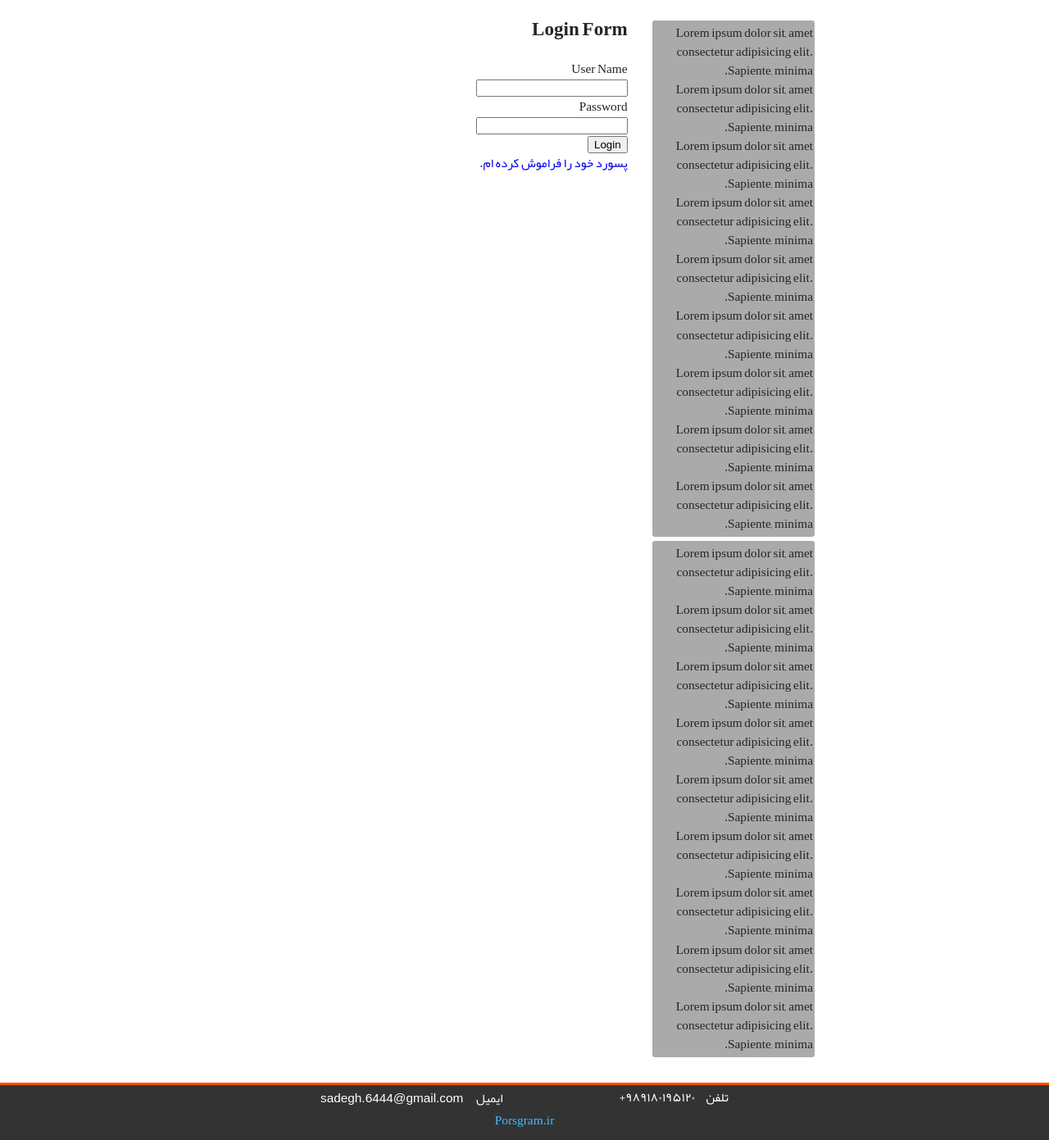
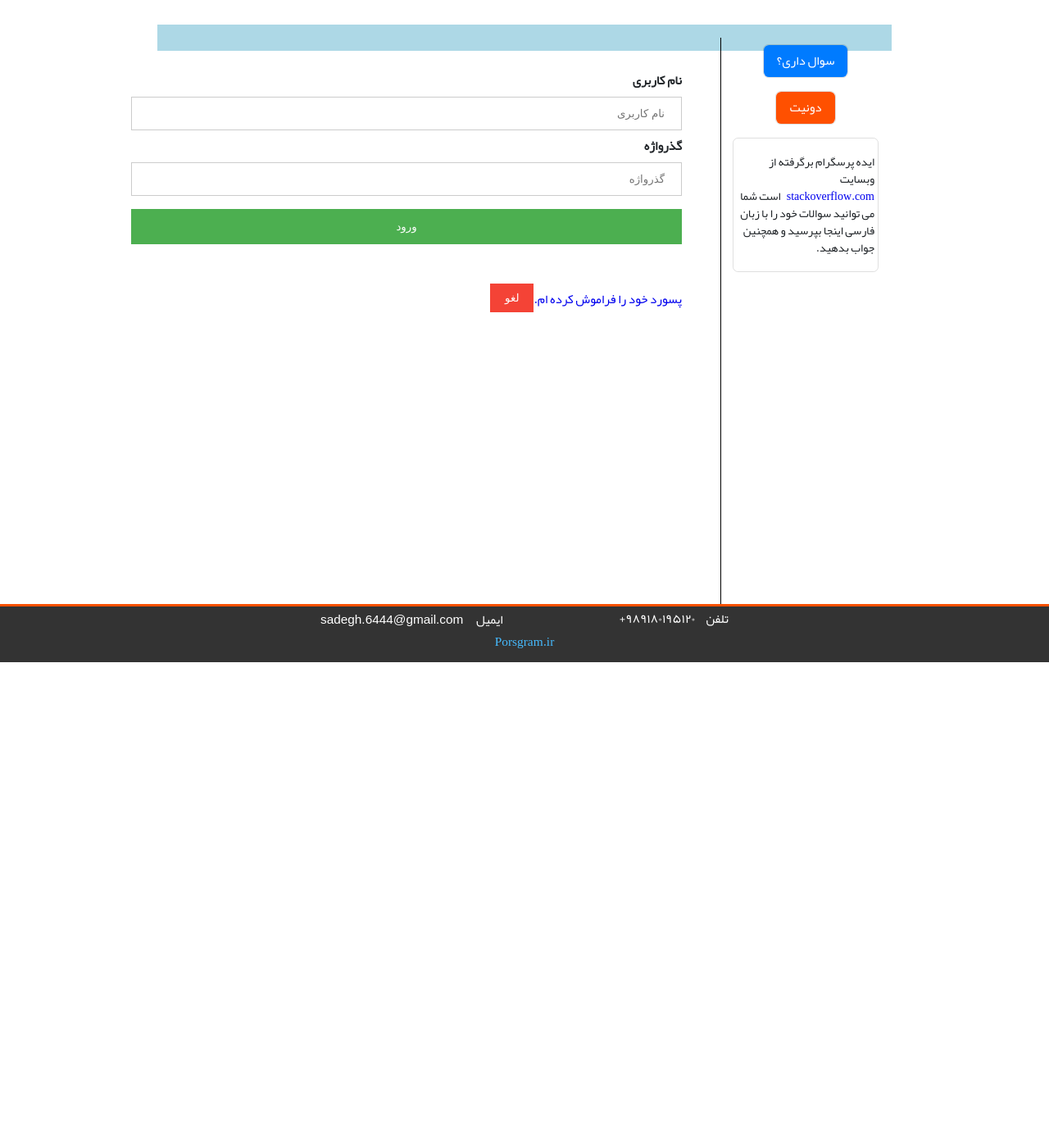
Before and after one commit to feegaa/porsgram, a Django app: page /user/login/ in a window 1280 px wide. Shown: the part 69-1460 px from the top of the page at 82% size. After the commit the page ends 877 px from the top, so only its background shows below. Run offline with Django 3.2, Linux system fonts and the light colour scheme; the visitor is signed in with stand-in values (Sample User, id 1); some libraries are stand-ins or nearby versions.

Commit message:
template improved, just a little bit

```diff
--- a/porsgram/path.py
+++ b/porsgram/path.py
@@ -9,7 +9,7 @@ EMAIL = TEMPLATES_DIR + '/email/'
 EMAIL_RESET_PASSWORD_TEMPLATE = USER + '/resetPasswordTemplate.html'
 USER_CONFIRM_EMAIL_TEMPLATE   = USER + 'confirmEmailTemplate.html'
 
-USER_GET_EMAIL_RESET_PASSWORD = USER + 'dashboard.html'
+USER_GET_EMAIL_RESET_PASSWORD = USER + 'getEmailResetPassword.html'
 USER_DASHBOARD                = USER + 'dashboard.html'
 USER_LOGIN                    = USER + 'login.html'
 USER_LOGOUT                   = USER + 'logout.html'
--- a/templates/bar/navbar.html
+++ b/templates/bar/navbar.html
@@ -2,12 +2,12 @@
 <div class="navbar">
 
   <div class="inner">
-    <a href="{% url 'QA:question_create' %}">
+    <a href="{% url 'QA:questions' %}">
 
       <img width="30px" height="30px"
           src="{{ MEDIA_URL }}/images/logo.png"
           alt="porsgram"
-          title="سواد داری؟"></a>
+          title="پرسگرام"></a>
 
     <a href="{% url 'QA:questions' %}">سوالها</a>
     <a href="{% url 'user:users' %}">اعضا</a>
--- a/templates/qa/editAnswer.html
+++ b/templates/qa/editAnswer.html
@@ -1,4 +1,9 @@
 {% extends 'template.html' %}
+
+{% block styles %}
+  {% load static %}
+  <link href="{% static 'style/question.css' %}" rel="stylesheet" >
+{% endblock styles %}
 
 
 {% block content %}
--- a/templates/static/style/bar.css
+++ b/templates/static/style/bar.css
@@ -92,9 +92,9 @@
 	display: none;
 	position: absolute;
 	background-color: #333;
-	border-right: 4px solid #ff5000;
-	border-bottom: 4px solid #ff5000;
-	border-left: 4px solid #ff5000;
+	border-right: 1px solid #ff5000;
+	border-bottom: 1px solid #ff5000;
+	border-left: 1px solid #ff5000;
 	min-width: 160px;
 	box-shadow: 0px 8px 16px 0px rgba(0,0,0,0.2);
 	z-index: 1000;
--- a/templates/static/style/custom.css
+++ b/templates/static/style/custom.css
@@ -87,36 +87,89 @@ a:hover {
 
 /* Container */
 
-.container {
-  display: flex;
-  flex-direction: row;
+.wrapper {
+  display: block;
   position: relative;
-  width: 80%;
+  width: 70%;
   margin: 30px auto;
-
+  background-color: lightblue;
 }
 
-.container .right {
+.wrapper .container {
   display: flexbox;
-  flex-direction: column;
-  float: right;
-  width: 30%;
-  margin: 20px;
+  flex-direction: row;
+  width: 100%;
 }
 
-.container .center {
-  display: block;
-  float: left;
-  width: 70%;
+.wrapper .container .right {
+  display: auto;
+  position: fixed;
+  width: 15%;
+  max-width: 20%;
+  border-left: 1px solid black;
+  height: 100%;
 }
 
-.container .right .card {
-  margin: 5px 10px;
-  padding: 4px 2px;
-  background-color: #aaa;
+.wrapper .container .right .rect {
+  display: flex;
+  flex-direction: column;
+  margin-left: 14px;
+}
+
+.wrapper .container .right .rect .card {
+  background-color: inherit;
+  margin: 8px auto;
+}
+
+.wrapper .container .right .rect .card .article {
+  font-size: 14px;
+  background-color: inherit;
+  border: none;
+  padding: 4px 4px 4px 0;
+}
+
+
+.wrapper .container .right .rect .card .cqbtn {
+  background-color: var(--primary);
+  width: max-content;
+  padding: 8px 16px;
   border: 0;
-  border-radius: 0.25rem;
+  border-radius: 0.5rem;
 }
+
+
+
+.wrapper .container .right .rect .card .donate {
+  background-color: #ff5000;
+  width: max-content;
+  padding: 8px 16px;
+  border: 0;
+  border-radius: 0.5rem;
+}
+
+
+.wrapper .container .right .rect .card .cqbtn > a {
+  list-style-type: none;
+  text-decoration-style: none;
+  color: white;
+}
+
+.wrapper .container .right .rect .card .donate > a {
+  list-style-type: none;
+  text-decoration-style: none;
+  color: white;
+}
+
+.wrapper .container .center {
+  display: block;
+  position: relative;
+  float: left;
+  width: inherit;
+  width: 75%;
+  max-width: 75%;
+  margin: 25px auto;
+}
+
 
 
 @media only screen and (max-width: 1080px){
@@ -368,39 +430,6 @@ code {
 
 /* Card */
 
-
-/* Wrapper Grid Display */
-
-.wrapper {
-  display: grid;
-  grid-template-columns: 10% 80%;
-  direction: rtl;
-  text-align: right;
-  width: inherit;
-}
-
-.wrapper .column {
-  display: grid;
-  align-items: center;
-  grid-template-rows: 90% 10%;
-  margin: 0 auto;
-}
-
-.wrapper .a {
-  text-align: center;
-}
-
-.wrapper > div {
-  background-color: inherit;
-  padding: 1em;
-  margin: 0 10px;
-}
-
-.wrapper > div:nth-last-child(odd) {
-  background-color: inherit;
-}
-
-/* Wrapper */
 
 
 
--- /dev/null
+++ b/templates/static/style/login.css
@@ -0,0 +1,59 @@
+
+input[type=text], input[type=password] {
+    width: 100%;
+    padding: 12px 20px;
+    margin: 8px 0;
+    display: inline-block;
+    border: 1px solid #ccc;
+    box-sizing: border-box;
+  }
+
+  button {
+    background-color: #4CAF50;
+    color: white;
+    padding: 14px 20px;
+    margin: 8px 0;
+    border: none;
+    cursor: pointer;
+    width: 100%;
+  }
+
+  button:hover {
+    opacity: 0.8;
+  }
+
+  .cancelbtn {
+    width: auto;
+    padding: 10px 18px;
+    background-color: #f44336;
+  }
+
+  .imgcontainer {
+    text-align: center;
+    margin: 24px 0 12px 0;
+  }
+
+  img.avatar {
+    width: 40%;
+    border-radius: 50%;
+  }
+
+  .container {
+    padding: 16px;
+  }
+
+  span.psw {
+    float: right;
+    padding-top: 16px;
+  }
+
+  /* Change styles for span and cancel button on extra small screens */
+  @media screen and (max-width: 300px) {
+    span.psw {
+       display: block;
+       float: none;
+    }
+    .cancelbtn {
+       width: 100%;
+    }
+  }
--- a/templates/static/style/question.css
+++ b/templates/static/style/question.css
@@ -1,19 +1,3 @@
-
-
-.wrapper {
-    display: grid;
-    grid-template-columns: 70% 30%;
-}
-
-
-.wrapper > div {
-    background-color: gray;
-    padding: 1em;
-}
-
-.wrapper > div:nth-last-child(odd) {
-    background-color: #ccc;
-}
 
 
 .anchor {
--- a/templates/static/style/questions.css
+++ b/templates/static/style/questions.css
@@ -1,41 +1,9 @@
-.container {
-    width: 60%;
-    margin: 0 auto;
-}
 
 
-.wrapper {
-    display: grid;
-    grid-template-columns: 70% 30%;
-}
 
 
-.wrapper > div {
-    background-color: gray;
-    padding: 1em;
-}
-
-.wrapper > div:nth-last-child(odd) {
-    background-color: #ccc;
-}
-
-
-/* .box {
-    display: flex;
-    min-height: 1rem;
-    border: 1px #666 solid;
-    border-radius: 10px;
-    background-color: #aaa;
-    padding: 4px 8px;
-    margin: 1rem auto;
-    direction: rtl;
-    text-align: right;
-    overflow: hidden;
-
-} */
-
 .box {
-  position: relative;
+  position: static;
   display: -ms-flexbox;
   display: flex;
   -ms-flex-direction: row;
@@ -46,12 +14,14 @@
   background-color: inherit;
   background-clip: border-box;
   border-bottom: 1px solid rgba(0, 0, 0, 0.5);
-  border-top: 1px solid rgba(0, 0, 0, 0.5);
+  border-top: 0;
   border-left: 0;
   border-right: 0;
+  border-radius: 0;
   direction: rtl;
   margin: 10px 0 10px 0;
   padding: 5px 10px;
+  font-size: 1.2rem;
 }
 
 
@@ -135,7 +105,7 @@
 }
 
 .box .content .details .tags .style > a {
-  font-size: 0.7rem;
+  font-size: 1rem;
   text-decoration: none;
 }
 
--- a/templates/template.html
+++ b/templates/template.html
@@ -11,11 +11,14 @@
     <!-- style -->
     <link rel="stylesheet"
     href="//cdnjs.cloudflare.com/ajax/libs/highlight.js/10.1.2/styles/dracula.min.css">
-    <link href="{% static 'style/custom.css' %}" rel="stylesheet" >
+
+    <link href="{% static 'style/custom.css' %}?version=51" rel="stylesheet" >
     <link href="{% static 'style/select2.css' %}" rel="stylesheet" >
     <link href="{% static 'style/bar.css' %}" rel="stylesheet" >
-    <link href="{% static 'style/question.css' %}" rel="stylesheet" >
-    <link href="{% static 'style/questions.css' %}" rel="stylesheet" >
+    {% block styles %}
+    {% endblock styles %}
+
+
 
 
     <link rel="icon" type="image/png" href="{{ MEDIA_URL }}/images/logo.png"/>
@@ -26,54 +29,55 @@
 
     {% include 'bar/navbar.html' %}
 
-    <div class="container">
-
-        {% if messages %}
-        <ul id="alert">
-            {% for message in messages %}
-            <div {% if message.tags %} class="alert alert-{{ message.tags }}" {% endif %}>
-                {{ message }}
-            </div>
-            {% endfor %}
-        </ul>
-        {% endif %}
 
 
 
 
+<div class="wrapper">
+    <div class="container">
         <div class="right">
-            <div class="card">
-                Lorem ipsum dolor sit, amet consectetur adipisicing elit. Sapiente, minima.<br/>
-                Lorem ipsum dolor sit, amet consectetur adipisicing elit. Sapiente, minima.<br/>
-                Lorem ipsum dolor sit, amet consectetur adipisicing elit. Sapiente, minima.<br/>
-                Lorem ipsum dolor sit, amet consectetur adipisicing elit. Sapiente, minima.<br/>
-                Lorem ipsum dolor sit, amet consectetur adipisicing elit. Sapiente, minima.<br/>
-                Lorem ipsum dolor sit, amet consectetur adipisicing elit. Sapiente, minima.<br/>
-                Lorem ipsum dolor sit, amet consectetur adipisicing elit. Sapiente, minima.<br/>
-                Lorem ipsum dolor sit, amet consectetur adipisicing elit. Sapiente, minima.<br/>
-                Lorem ipsum dolor sit, amet consectetur adipisicing elit. Sapiente, minima.<br/>
+            <div class="rect">
+                <div class="card">
+                    <div class="cqbtn">
+                        <a href="{% url 'QA:question_create' %}">سوال داری؟</a>
+                    </div>
+                </div>
+                <div class="card">
+                    <div class="donate">
+                        <a href="{% url 'QA:question_create' %}" title="اگر مایل باشید می توانید در تامین هزینه سرور های پرسگرام کمک کنید.">دونیت</a>
+                    </div>
+                </div>
+                <div class="card">
+                    <p class="article">
+                        ایده پرسگرام برگرفته از وبسایت <a href="https://stackoverflow.com">stackoverflow.com</a>&nbsp;&nbsp;&nbsp;است شما می توانید سوالات خود را با زبان فارسی اینجا بپرسید و همچنین جواب بدهید.
+                    </p>
+                </div>
+
             </div>
 
-            <div class="card">
-                Lorem ipsum dolor sit, amet consectetur adipisicing elit. Sapiente, minima.<br/>
-                Lorem ipsum dolor sit, amet consectetur adipisicing elit. Sapiente, minima.<br/>
-                Lorem ipsum dolor sit, amet consectetur adipisicing elit. Sapiente, minima.<br/>
-                Lorem ipsum dolor sit, amet consectetur adipisicing elit. Sapiente, minima.<br/>
-                Lorem ipsum dolor sit, amet consectetur adipisicing elit. Sapiente, minima.<br/>
-                Lorem ipsum dolor sit, amet consectetur adipisicing elit. Sapiente, minima.<br/>
-                Lorem ipsum dolor sit, amet consectetur adipisicing elit. Sapiente, minima.<br/>
-                Lorem ipsum dolor sit, amet consectetur adipisicing elit. Sapiente, minima.<br/>
-                Lorem ipsum dolor sit, amet consectetur adipisicing elit. Sapiente, minima.<br/>
+
             </div>
-        </div>
-
 
         <div class="center">
+
+            {% if messages %}
+            <div id="alert">
+                <div class="alert">
+                    {% for message in messages %}
+                    <div {% if message.tags %} class="alert-{{ message.tags }}" {% endif %}>
+                        {{ message }}
+                    </div>
+                    {% endfor %}
+                </div>
+            </div>
+        {% endif %}
             {% block content %}
             {% endblock content %}
         </div>
 
     </div>
+
+</div>
 
 
 
--- a/templates/user/login.html
+++ b/templates/user/login.html
@@ -1,8 +1,14 @@
 {% extends 'template.html' %}
 
 
+{% block styles %}
+  {% load static %}
+  <link rel="stylesheet" href="{% static 'style/login.css' %}">
+{% endblock styles %}
+
+
 {% block content %}
-<h2>Login Form</h2>
+<!-- <h2>Login Form</h2>
 <form method="POST" id="add_form" action="">
   {% csrf_token %}
   <div class="form-group">
@@ -22,9 +28,32 @@
       <button type="submit" class="btn-primary">Login</button>
     </div>
     <div class="clear"></div> </div>
+</form> -->
+
+
+
+<form method="POST" id="add_form" action="">
+
+
+
+  <div class="container">
+    <label for="uname"><b>نام کاربری</b></label>
+    <input type="text" placeholder="نام کاربری" name="uname" required>
+
+    <label for="psw"><b>گذرواژه</b></label>
+    <input type="password" placeholder="گذرواژه" name="psw" required>
+
+    <button type="submit">ورود</button>
+
+  </div>
+
+  <div class="container">
+    <button type="button" class="cancelbtn">لغو</button>
+    <span class="psw"><a href="{% url 'user:getEmailForResetPassword' %}">پسورد خود را فراموش کرده ام.</a></span>
+  </div>
 </form>
 
-  <a href="{% url 'user:getEmailForResetPassword' %}">پسورد خود را فراموش کرده ام.</a>
+
 
 </div>
 {% endblock content %}
```
Also changed, not shown: other parts of templates/static/style/custom.css (+51 -205 lines), templates/qa/createQuestion.html (+7 -2 lines), templates/qa/editQuestion.html (+8 -0 lines), templates/qa/question.html (+6 -2 lines), templates/qa/questions.html (+6 -12 lines), 1 other file.
